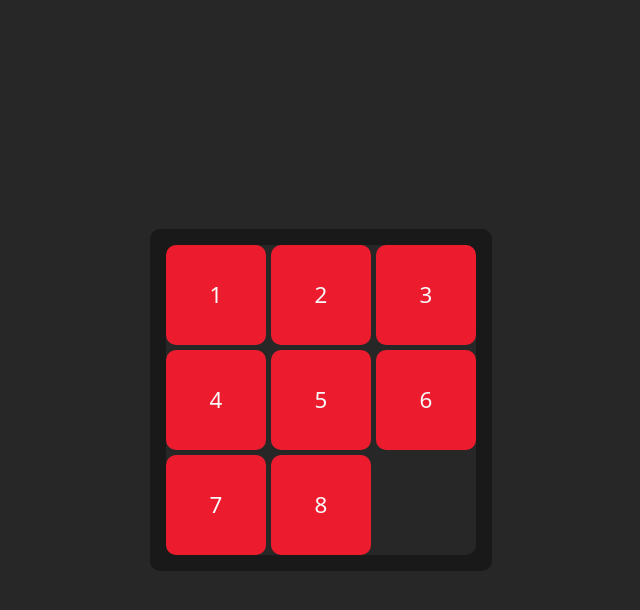
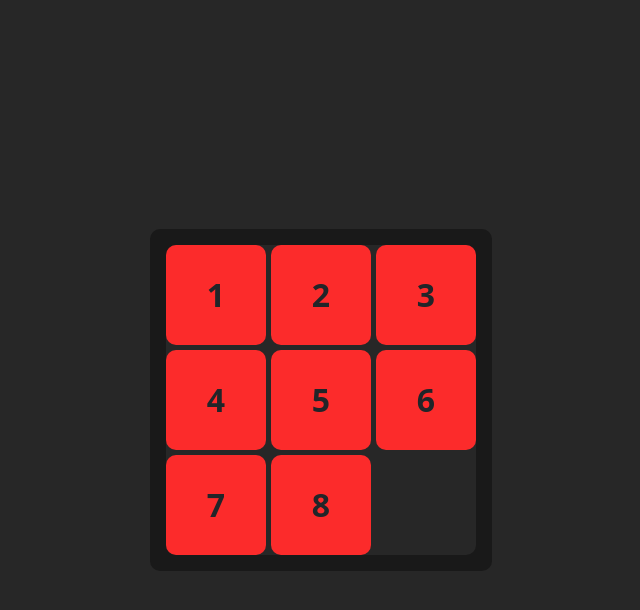
Before and after one commit to jAnubhav/OctoSolve, a React (Vite) app: page / in a window 1280 px wide. Both pictures are taken after a click on the button 361 px from the left and 439 px from the top of the page. Shown: the top 610 px of the page, without its empty margins (319-959 px from the left). Built offline with nearby package versions, Linux system fonts and the light colour scheme; a web font is replaced by a local one.

Commit message:
custom more

```diff
--- a/src/components/grid/Cell.jsx
+++ b/src/components/grid/Cell.jsx
@@ -18,8 +18,8 @@ const Cell = props => {
     }
 
     return (
-        <button className="d-flex jc-cen text-light border-0 br-10 cell" onClick={clicked}
-            style={{ width: props.size, ...props.state[0] }}>{props.value}</button>
+        <button className="d-flex jc-cen text-dark border-0 br-10 cell" onClick={clicked} style={
+            { ...props.style, ...props.state[0] }}>{props.value}</button>
     );
 };
 
--- a/src/components/grid/Grid.jsx
+++ b/src/components/grid/Grid.jsx
@@ -3,18 +3,20 @@ import React, { useState } from "react";
 import Cell from "./Cell";
 
 import "./css/Grid.css";
+import data from "./json/data.json";
 
 const Grid = props => {
-    const n = props.n, m = n * n, size = 100, mar = 5, dis = size + mar, cells = [];
+    const n = props.n, m = n * n, mar = 5, cells = [], d = data[n];
+    const style = { ...d, "background": `var(--${d["color"]})` }, dis = d["width"] + mar;
 
     for (let i = 0; i < n; i++) for (let j = 0; j < n; j++) if (i * n + j + 1 != m) {
-        const state = useState({ top: i * dis, left: j * dis }); cells.push(
-            <Cell key={i * n + j} value={i * n + j + 1} size={size} state={state} n={n} dis={dis} />);
+        const state = useState({ top: i * dis, left: j * dis }), val = i * n + j; cells.push(
+            <Cell key={val} value={val + 1} state={state} n={n} dis={dis} style={style} />);
     }
 
     return (
         <section className={`bg-dark2 br-10 main-grid ${props.visibility[0]}`}
-            style={{ width: size * n + mar * (n - 1) }}>{cells}</section>
+            style={{ width: d["width"] * n + mar * (n - 1) }}>{cells}</section>
     );
 };
 
--- a/src/components/grid/css/Grid.css
+++ b/src/components/grid/css/Grid.css
@@ -4,11 +4,7 @@
 
 .cell {
     position: absolute;
-    background: var(--red);
-
-    font-size: 1.4em;
-    font-weight: 500;
-
+    font-weight: 700;
     transition: .5s;
 }
 
--- /dev/null
+++ b/src/components/grid/json/data.json
@@ -0,0 +1,17 @@
+{
+    "3": {
+        "width": 100,
+        "color": "red",
+        "fontSize": "2em"
+    },
+    "4": {
+        "width": 90,
+        "color": "blue",
+        "fontSize": "1.8em"
+    },
+    "5": {
+        "width": 75,
+        "color": "green",
+        "fontSize": "1.5em"
+    }
+}
--- a/src/css/index.css
+++ b/src/css/index.css
@@ -4,7 +4,9 @@
 
     --white: #ffffff;
 
-    --red: #ec1c2e;
+    --red: #fc2b2b;
+    --blue: #2c7ef4;
+    --green: #00bf63;
 }
 
 * {
```
